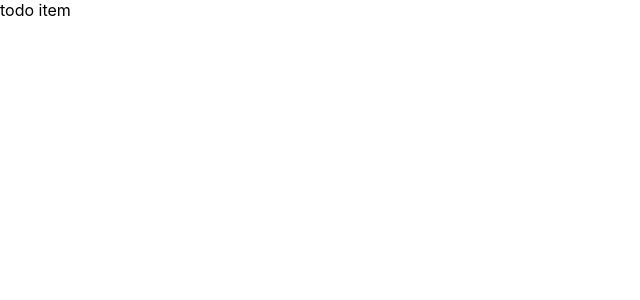
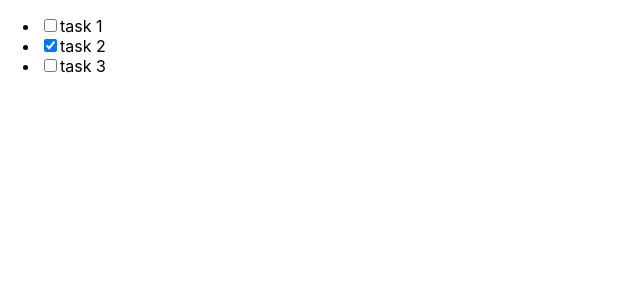
Before and after one commit to Celdama/redux-todo-app, a React (Create React App) app: page / in a window 1280 px wide. Shown: the top 300 px of the page, without its empty margins (0-640 px from the left). Built offline with nearby package versions, Linux system fonts and the light colour scheme.

Commit message:
Components/Todo: display each todo

```diff
--- a/src/Components/TodoItem/index.js
+++ b/src/Components/TodoItem/index.js
@@ -1,7 +1,16 @@
 import React from 'react';
 
-const TodoItem = () => {
-  return <div>todo item</div>;
+const TodoItem = ({ todo }) => {
+  return (
+    <li>
+      <input
+        type='checkbox'
+        checked={todo.completed}
+        onChange={() => console.log('change')}
+      />
+      <label htmlFor=''>{todo.title}</label>
+    </li>
+  );
 };
 
 export default TodoItem;
--- a/src/Components/TodoList/index.js
+++ b/src/Components/TodoList/index.js
@@ -2,13 +2,14 @@ import React from 'react';
 import { useSelector } from 'react-redux';
 import TodoItem from '../TodoItem';
 import { todosSelector } from '../../Store/selectors/todosSelector';
-import { connect } from 'react-redux';
 
 export const TodoList = ({ todos }) => {
   return (
-    <div>
-      <TodoItem />
-    </div>
+    <ul>
+      {todos.map((todo) => {
+        return <TodoItem todo={todo} key={todo.id} />;
+      })}
+    </ul>
   );
 };
 
```
